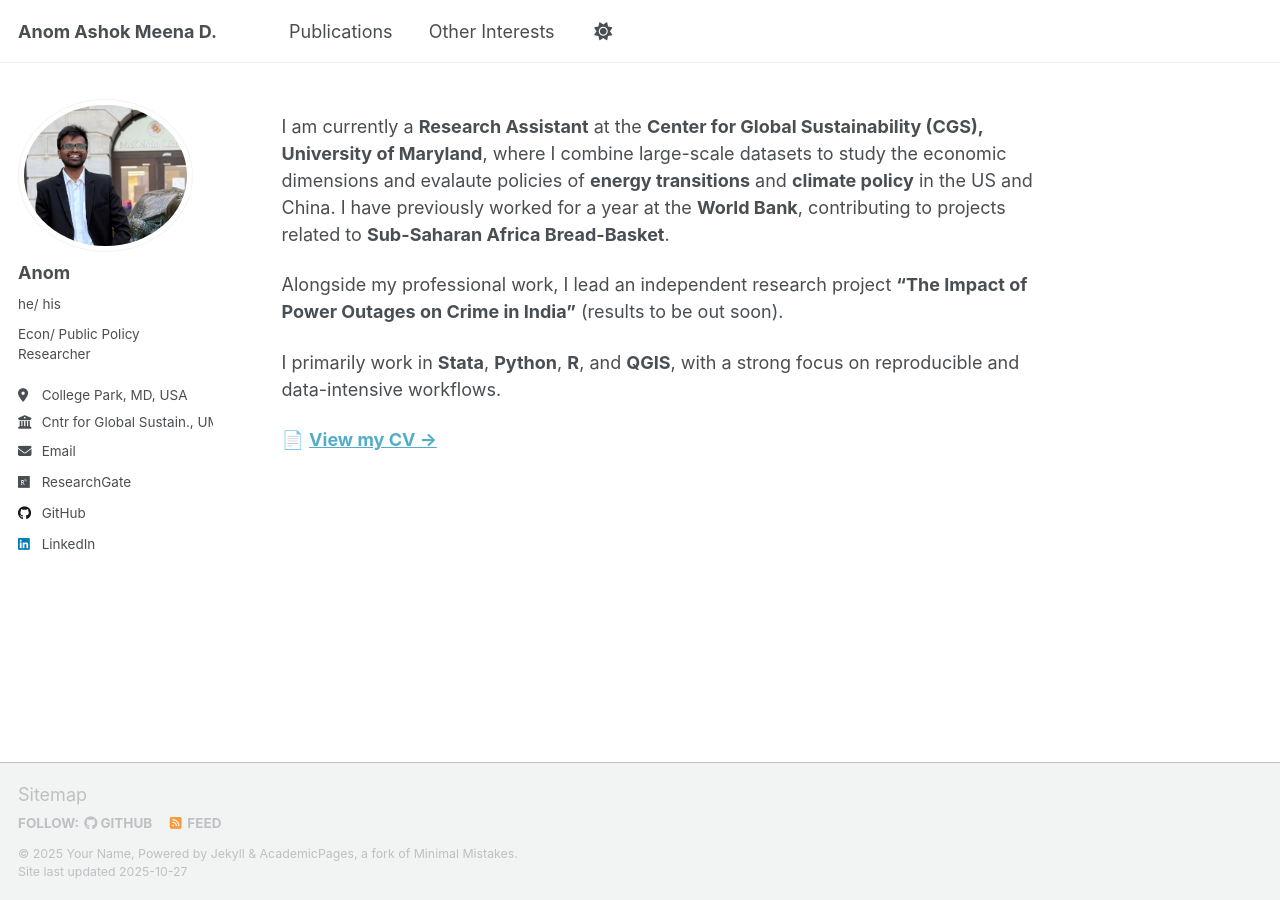
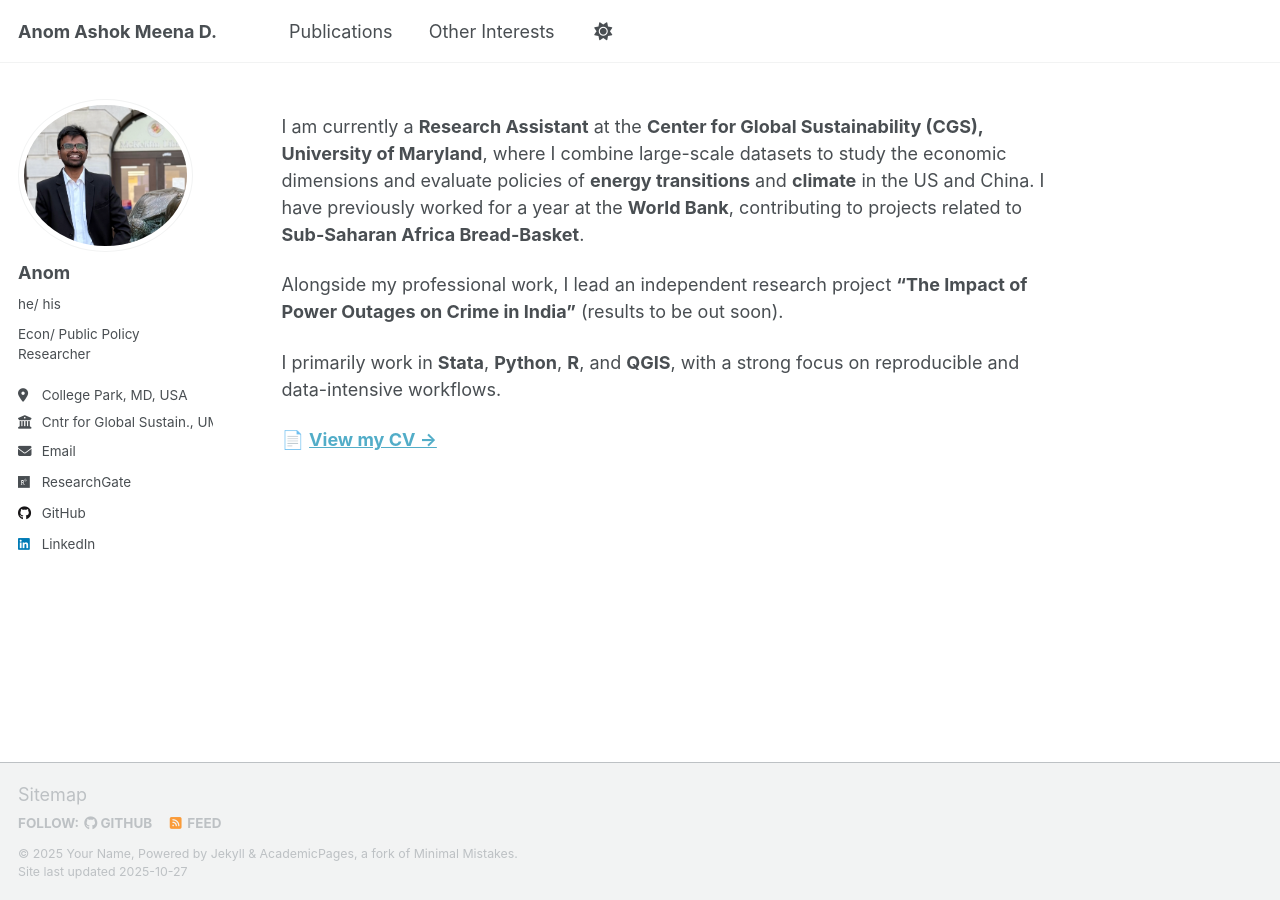
Before and after one commit to anomdule/anomdule.github.io, a Jekyll site: the page built from _pages/about.md, in a window 1280 px wide. Built offline with Jekyll 4.4.1, drawn with Linux system fonts in a browser that asks for light colours; a script that is not in the unit is left out.

Commit message:
Update about.md

```diff
--- a/_pages/about.md
+++ b/_pages/about.md
@@ -7,7 +7,7 @@ redirect_from:
   - /about.html
 ---
 
-I am currently a **Research Assistant** at the **Center for Global Sustainability (CGS), University of Maryland**, where I combine large-scale datasets to study the economic dimensions and evalaute policies of **energy transitions** and **climate policy** in the US and China. I have previously worked for a year at the **World Bank**, contributing to projects related to **Sub-Saharan Africa Bread-Basket**.
+I am currently a **Research Assistant** at the **Center for Global Sustainability (CGS), University of Maryland**, where I combine large-scale datasets to study the economic dimensions and evaluate policies of **energy transitions** and **climate** in the US and China. I have previously worked for a year at the **World Bank**, contributing to projects related to **Sub-Saharan Africa Bread-Basket**.
 
 Alongside my professional work, I lead an independent research project **“The Impact of Power Outages on Crime in India”** (results to be out soon).
 
```
